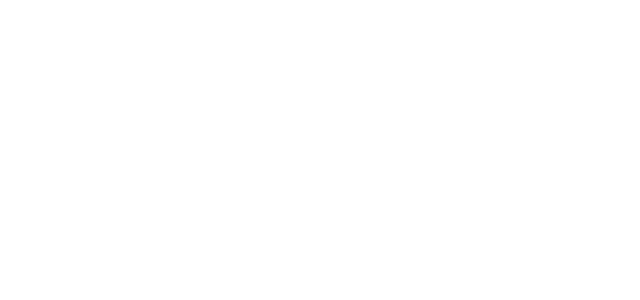
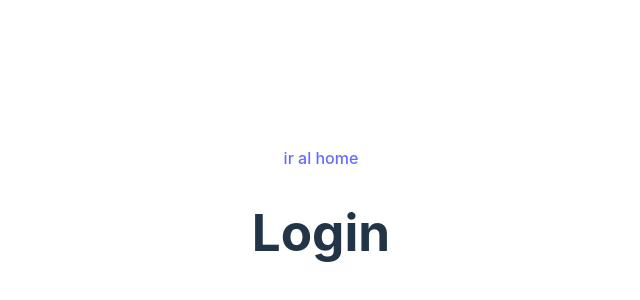
Before and after one commit to TRYNING/tryning-frontend, a React (Vite) app in the folder frontend/: page /login in a window 1280 px wide. Shown: the part 180-480 px from the top of the page, without its empty margins (319-959 px from the left). Built offline with nearby package versions, Linux system fonts and the light colour scheme.

Commit message:
rutas agregadas

```diff
--- a/frontend/src/App.jsx
+++ b/frontend/src/App.jsx
@@ -1,9 +1,10 @@
 import "./App.scss";
+import Rutas from "./routes/routes";
 
 function App() {
   return (
     <div>
-      <a href=""></a>
+      <Rutas />
     </div>
   );
 }
--- /dev/null
+++ b/frontend/src/pages/Home/Home.jsx
@@ -0,0 +1,11 @@
+import { Link } from "react-router-dom";
+import "./Home.scss";
+
+export default function Home() {
+  return (
+    <div>
+      <Link to="/login">login</Link>
+      <h1>Home</h1>
+    </div>
+  );
+}
--- /dev/null
+++ b/frontend/src/pages/Home/Home.scss
@@ -0,0 +1,4 @@
+.contenedor {
+  height: 200vh;
+  background: #222;
+}
--- /dev/null
+++ b/frontend/src/pages/Login/Login.jsx
@@ -0,0 +1,11 @@
+import { Link } from "react-router-dom";
+
+export default function Login() {
+  return (
+    <div>
+      <Link to="/">ir al home</Link>
+
+      <h1>Login</h1>
+    </div>
+  );
+}
--- a/frontend/src/routes/routes.jsx
+++ b/frontend/src/routes/routes.jsx
@@ -1,4 +1,6 @@
 import { BrowserRouter, Routes, Route } from "react-router-dom";
+import Home from "../pages/Home/Home";
+import Login from "../pages/Login/Login";
 
 export default function Rutas() {
   return (
```
